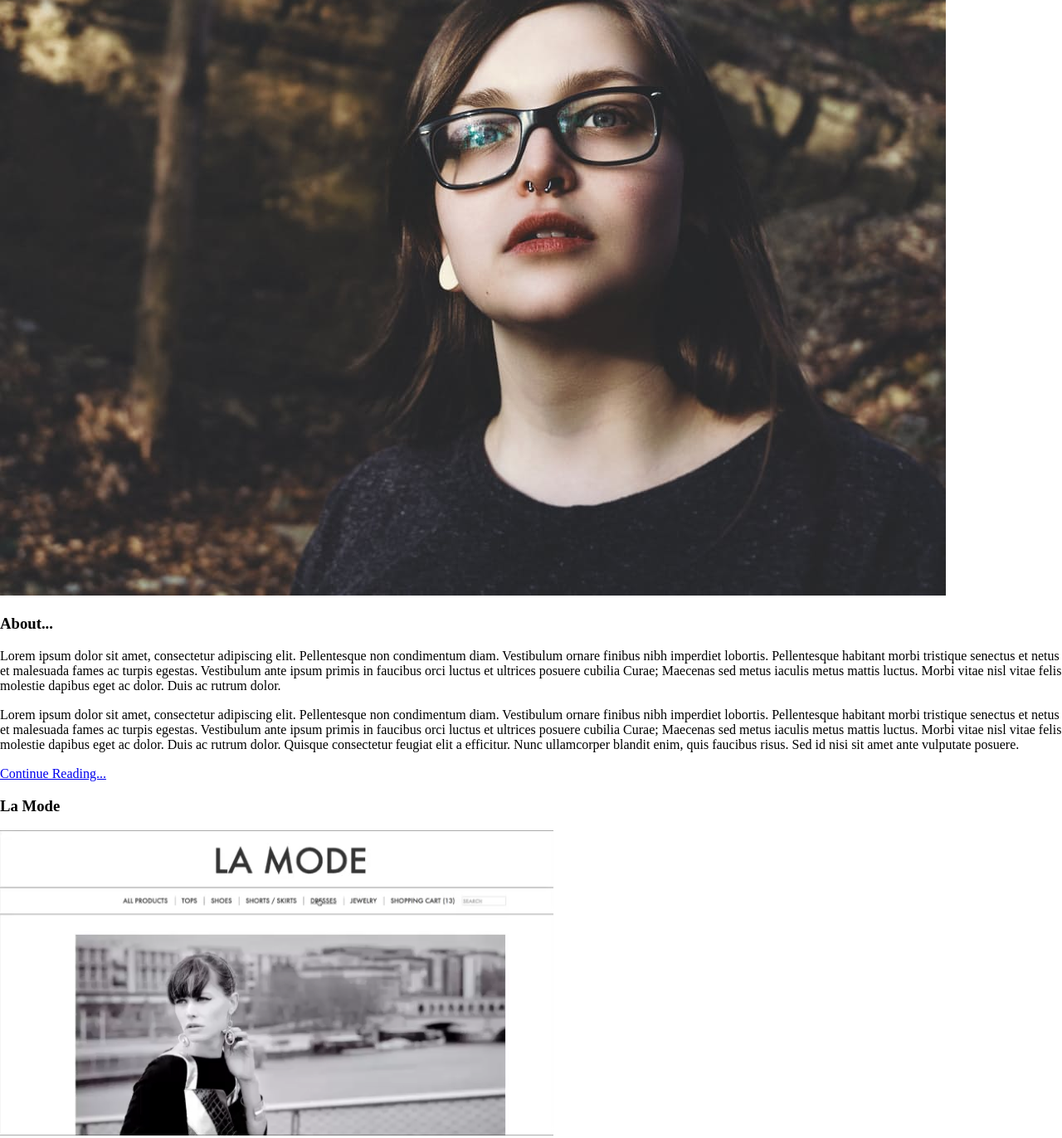
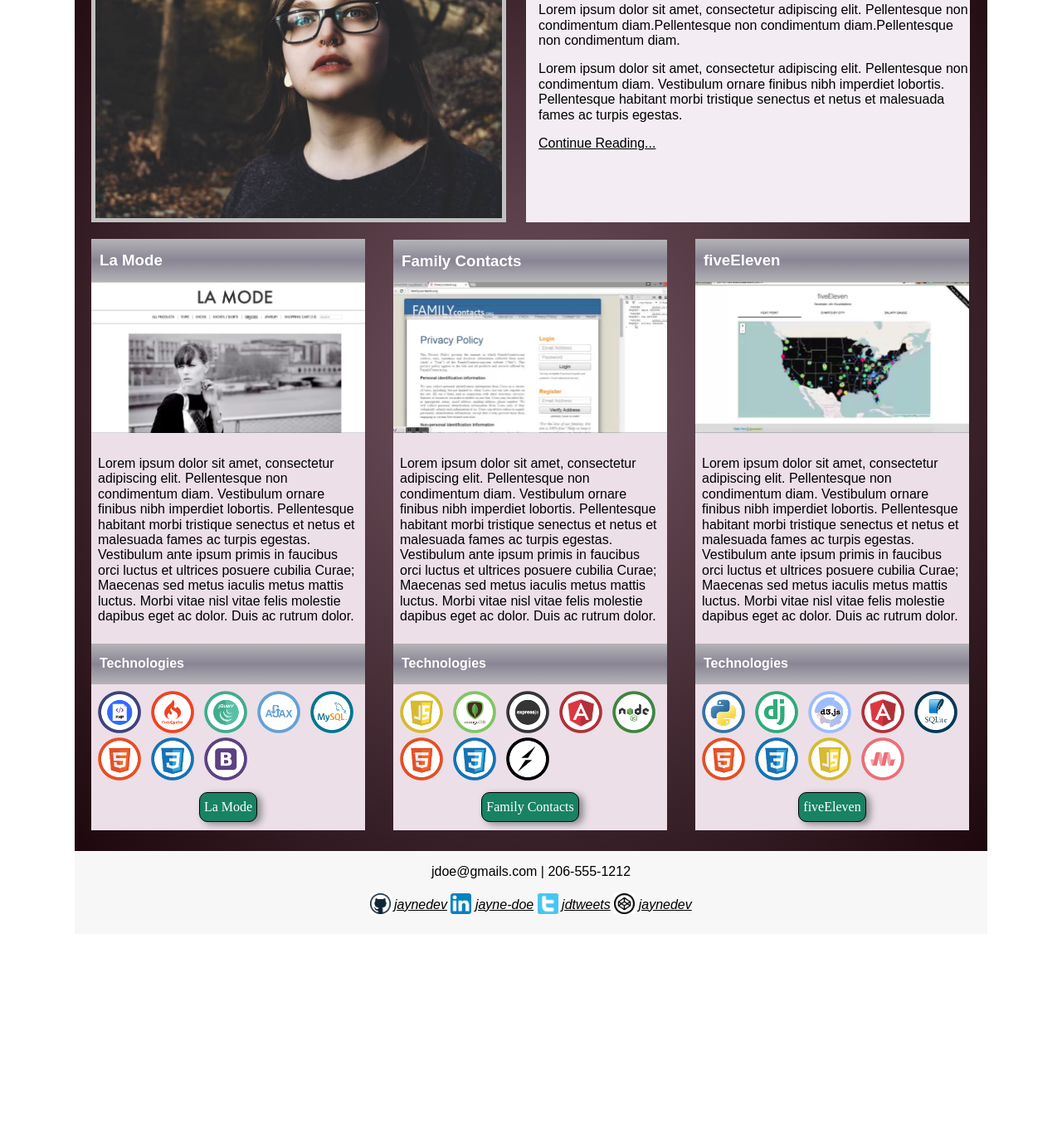
Before and after one commit to elizabethpedley/portfolio_project, a plain HTML site: page index.html in a window 1280 px wide. Shown: the part 159-1531 px from the top of the page at 83% size. After the commit the page ends 1285 px from the top, so only its background shows below. Drawn offline with nearby package versions, Linux system fonts and the light colour scheme.

Commit message:
completed styles for index.html

```diff
--- a/index.html
+++ b/index.html
@@ -17,8 +17,8 @@
                     <img src="images/photo_of_me.jpg" alt="Photo of a woman">
                     <div id="about">
                         <h3>About...</h3>
-                    <p>Lorem ipsum dolor sit amet, consectetur adipiscing elit. Pellentesque non condimentum diam. Vestibulum ornare finibus nibh imperdiet lobortis. Pellentesque habitant morbi tristique senectus et netus et malesuada fames ac turpis egestas. Vestibulum ante ipsum primis in faucibus orci luctus et ultrices posuere cubilia Curae; Maecenas sed metus iaculis metus mattis luctus. Morbi vitae nisl vitae felis molestie dapibus eget ac dolor. Duis ac rutrum dolor.</p>
-                    <p>Lorem ipsum dolor sit amet, consectetur adipiscing elit. Pellentesque non condimentum diam. Vestibulum ornare finibus nibh imperdiet lobortis. Pellentesque habitant morbi tristique senectus et netus et malesuada fames ac turpis egestas. Vestibulum ante ipsum primis in faucibus orci luctus et ultrices posuere cubilia Curae; Maecenas sed metus iaculis metus mattis luctus. Morbi vitae nisl vitae felis molestie dapibus eget ac dolor. Duis ac rutrum dolor. Quisque consectetur feugiat elit a efficitur. Nunc ullamcorper blandit enim, quis faucibus risus. Sed id nisi sit amet ante vulputate posuere. </p>
+                        <p>Lorem ipsum dolor sit amet, consectetur adipiscing elit. Pellentesque non condimentum diam.Pellentesque non condimentum diam.Pellentesque non condimentum diam.</p>
+                        <p>Lorem ipsum dolor sit amet, consectetur adipiscing elit. Pellentesque non condimentum diam. Vestibulum ornare finibus nibh imperdiet lobortis. Pellentesque habitant morbi tristique senectus et netus et malesuada fames ac turpis egestas. </p>
                         <a href="/">Continue Reading...</a>
                     </div>
                 </div>
@@ -26,7 +26,7 @@
                     <div class="work">
                         <h3>La Mode</h3>
                         <img src="images/lamode.png" alt="Image of LaMode website screenshot.">
-                    <p>Lorem ipsum dolor sit amet, consectetur adipiscing elit. Pellentesque non condimentum diam. Vestibulum ornare finibus nibh imperdiet lobortis. Pellentesque habitant morbi tristique senectus et netus et malesuada fames ac turpis egestas. Vestibulum ante ipsum primis in faucibus orci luctus et ultrices posuere cubilia Curae; Maecenas sed metus iaculis metus mattis luctus. Morbi vitae nisl vitae felis molestie dapibus eget ac dolor. Duis ac rutrum dolor. Quisque consectetur feugiat elit a efficitur. Nunc ullamcorper blandit enim, quis faucibus risus. Sed id nisi sit amet ante vulputate posuere. </p>
+                        <p>Lorem ipsum dolor sit amet, consectetur adipiscing elit. Pellentesque non condimentum diam. Vestibulum ornare finibus nibh imperdiet lobortis. Pellentesque habitant morbi tristique senectus et netus et malesuada fames ac turpis egestas. Vestibulum ante ipsum primis in faucibus orci luctus et ultrices posuere cubilia Curae; Maecenas sed metus iaculis metus mattis luctus. Morbi vitae nisl vitae felis molestie dapibus eget ac dolor. Duis ac rutrum dolor. </p>
                         <h4>Technologies</h4>
                         <div class="imgWrapper">
                             <img src="images/php.png" alt="PHP logo">
@@ -38,12 +38,12 @@
                             <img src="images/CSS.png" alt="CSS logo">
                             <img src="images/bootstrap.png" alt="bootstrap logo">
                         </div>
-                    <button>La Mode</button>
+                        <button id="button1">La Mode</button>
                     </div>
                     <div class="work">
                         <h3>Family Contacts</h3>
                         <img src="images/familycontacts.png" alt="Image of familycontacts website screenshot.">
-                    <p>Lorem ipsum dolor sit amet, consectetur adipiscing elit. Pellentesque non condimentum diam. Vestibulum ornare finibus nibh imperdiet lobortis. Pellentesque habitant morbi tristique senectus et netus et malesuada fames ac turpis egestas. Vestibulum ante ipsum primis in faucibus orci luctus et ultrices posuere cubilia Curae; Maecenas sed metus iaculis metus mattis luctus. Morbi vitae nisl vitae felis molestie dapibus eget ac dolor. Duis ac rutrum dolor. Quisque consectetur feugiat elit a efficitur. Nunc ullamcorper blandit enim, quis faucibus risus. Sed id nisi sit amet ante vulputate posuere. </p>
+                        <p>Lorem ipsum dolor sit amet, consectetur adipiscing elit. Pellentesque non condimentum diam. Vestibulum ornare finibus nibh imperdiet lobortis. Pellentesque habitant morbi tristique senectus et netus et malesuada fames ac turpis egestas. Vestibulum ante ipsum primis in faucibus orci luctus et ultrices posuere cubilia Curae; Maecenas sed metus iaculis metus mattis luctus. Morbi vitae nisl vitae felis molestie dapibus eget ac dolor. Duis ac rutrum dolor. </p>
                         <h4>Technologies</h4>
                         <div class="imgWrapper">
                             <img src="images/JavaScript.png" alt="JavaScript logo">
@@ -55,12 +55,12 @@
                             <img src="images/CSS.png" alt="CSS logo">
                             <img src="images/socket.png" alt="socket logo">
                         </div>
-                    <button>Family Contacts</button>
+                        <button id="button2">Family Contacts</button>
                     </div>
                     <div class="work">
                         <h3>fiveEleven</h3>
                         <img src="images/fiveEleven.png" alt="Image of fiveEleven website screenshot.">
-                    <p>Lorem ipsum dolor sit amet, consectetur adipiscing elit. Pellentesque non condimentum diam. Vestibulum ornare finibus nibh imperdiet lobortis. Pellentesque habitant morbi tristique senectus et netus et malesuada fames ac turpis egestas. Vestibulum ante ipsum primis in faucibus orci luctus et ultrices posuere cubilia Curae; Maecenas sed metus iaculis metus mattis luctus. Morbi vitae nisl vitae felis molestie dapibus eget ac dolor. Duis ac rutrum dolor. Quisque consectetur feugiat elit a efficitur. Nunc ullamcorper blandit enim, quis faucibus risus. Sed id nisi sit amet ante vulputate posuere. </p>
+                        <p>Lorem ipsum dolor sit amet, consectetur adipiscing elit. Pellentesque non condimentum diam. Vestibulum ornare finibus nibh imperdiet lobortis. Pellentesque habitant morbi tristique senectus et netus et malesuada fames ac turpis egestas. Vestibulum ante ipsum primis in faucibus orci luctus et ultrices posuere cubilia Curae; Maecenas sed metus iaculis metus mattis luctus. Morbi vitae nisl vitae felis molestie dapibus eget ac dolor. Duis ac rutrum dolor. </p>
                         <h4>Technologies</h4>
                         <div class="imgWrapper">
                             <img src="images/python.png" alt="python logo">
@@ -71,14 +71,15 @@
                             <img src="images/HTML.png" alt="HTML logo">
                             <img src="images/CSS.png" alt="CSS logo">
                             <img src="images/JavaScript.png" alt="JavaScript logo">
-                        <img src="images/materalize.png" alt="materalize logo">
+                            <img src="images/materialize.png" alt="materialize logo">
                         </div>
-                    <button>fiveEleven</button>
+                        <button id="button3">fiveEleven</button>
                     </div>
                 </div>
             </div>
             <footer>
                 <p>jdoe@gmails.com | 206-555-1212</p>
+                <div id="socialMedia">
                     <img src="images/github.png" alt="github logo">
                     <a href="/">jaynedev</a>
                     <img src="images/linkedin.png" alt="linkedin logo">
@@ -87,8 +88,8 @@
                     <a href="/">jdtweets</a>
                     <img src="images/codepen.png" alt="codepen logo">
                     <a href="/">jaynedev</a>
+                </div>
             </footer>
         </div>
-
     </body>
 </html>
--- a/styles.css
+++ b/styles.css
@@ -0,0 +1,142 @@
+#wrapper{
+    width: 1100px;
+    margin: auto;
+}
+header{
+    background-color: #F7F7F7;
+    color: black;
+    overflow: hidden;
+}
+header h1{
+    width: 515px;
+    margin-left: 30px;
+    display: inline-block;
+    font-family: "Comic Sans MS";
+}
+header h2{
+    width: 515px;
+    margin-right: 30px;
+    text-align: right;
+    display: inline-block;
+}
+#content{
+    background: radial-gradient(#745663, #1D080D);
+    padding: 15px 20px;
+}
+#aboutWrapper img{
+    width: 490px;
+    height: auto;
+    border: 5px solid #C0C0C0;
+    margin-right:20px;
+    vertical-align: top;
+}
+#about{
+    background-color: #F3ECF2;
+    display: inline-block;
+    height: 332px;
+    width: 535px;
+}
+#about h3{
+    margin: 0;
+    padding: 15px 10px;
+    color: white;
+    background: linear-gradient(#B4B3B7, #898594, #B4B3B7);
+}
+#about p{
+    font-family: Arial;
+    margin-left: 15px;
+}
+#about a{
+    font-family: Arial;
+    margin-left: 15px;
+    color: black;
+}
+#workWrapper{
+    padding: 20px 0 10px 0;
+}
+.work{
+    width: 330px;
+    display: inline-block;
+    background-color: #ECDFE8;
+}
+.work h3{
+    width: 310px;
+    color: white;
+    background: linear-gradient(#B4B3B7, #898594, #B4B3B7);
+    margin: 0;
+    padding: 15px 10px;
+    font-family: Arial;
+}
+.work h4{
+    width: 310px;
+    color: white;
+    background: linear-gradient(#B4B3B7, #898594, #B4B3B7);
+    margin: 0;
+    padding: 15px 10px;
+    vertical-align: top;
+    font-family: Arial;
+}
+.work img{
+    width: 330px;
+    height: auto;
+}
+.work p{
+    font-family: Arial;
+    padding: 8px;
+}
+.imgWrapper{
+    margin: 8px 0 8px 8px;
+}
+.imgWrapper img{
+    width: 52px;
+    height: auto;
+    margin-right: 8px;
+}
+.work button{
+    background-color: #188263;
+    margin: 10px auto;
+    color: white;
+    border-radius: 10px;
+    padding: 8px 5px;
+    box-shadow: 5px 3px 8px #888888;
+    border: 1px solid black;
+    display: block;
+}
+#box1{
+    width: 59px;
+}
+#box2{
+    width: 106px;
+}
+#box3{
+    width: 69px;
+}
+#workWrapper .work:nth-child(2){
+    margin-left: 30px;
+    margin-right: 30px;
+}
+footer{
+    background-color: #F7F7F7;
+    color: black;
+    overflow: hidden;
+    font-family: Arial;
+}
+footer p{
+    text-align: center;
+}
+#socialMedia{
+    width: 389px;
+    margin: 0 auto 20px auto;
+}
+#socialMedia img{
+    width: 25px;
+    height: auto;
+}
+#socialMedia a{
+    color: black;
+    margin: auto;
+    font-style: italic;
+    vertical-align: top;
+    padding-top: 5px;
+    display: inline-block;
+}
```
Lines whose indentation alone changed are shown as unchanged.
